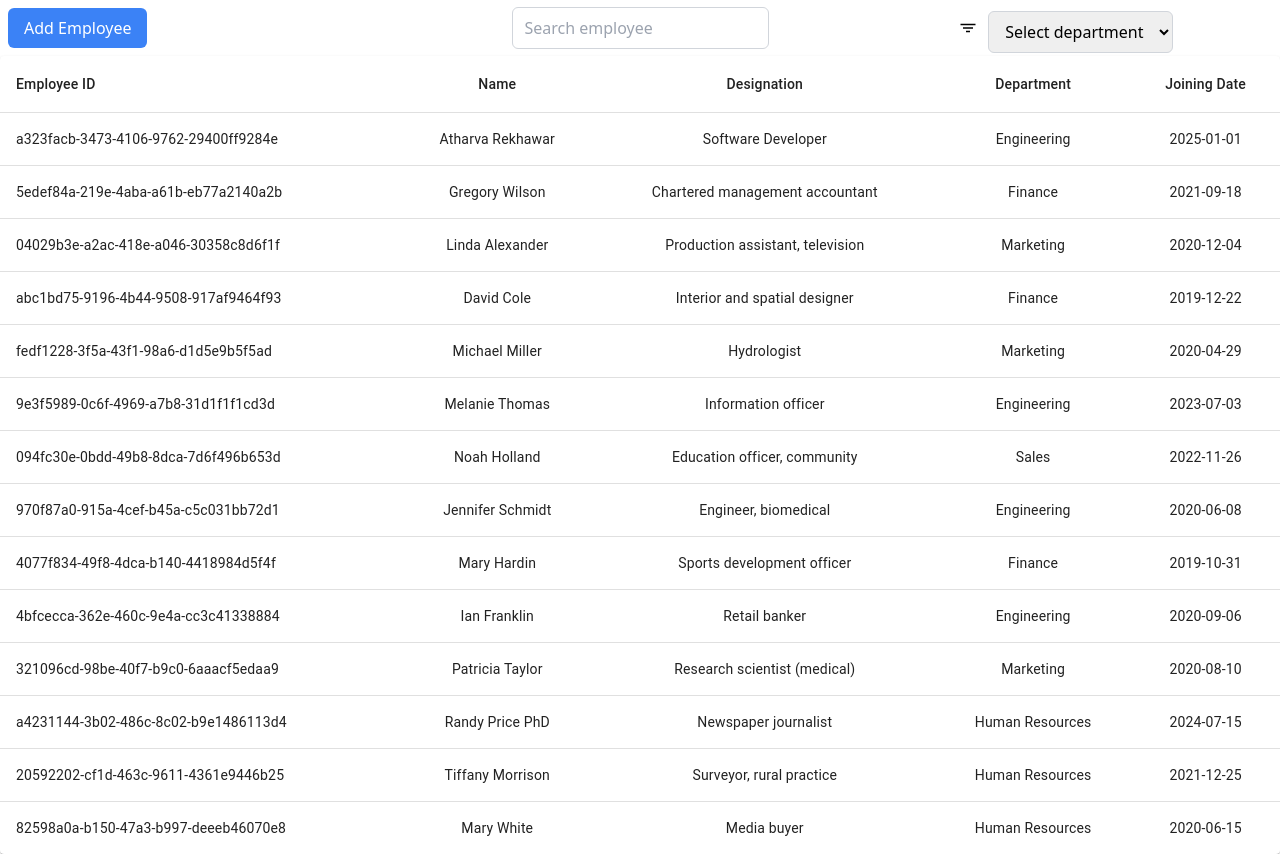
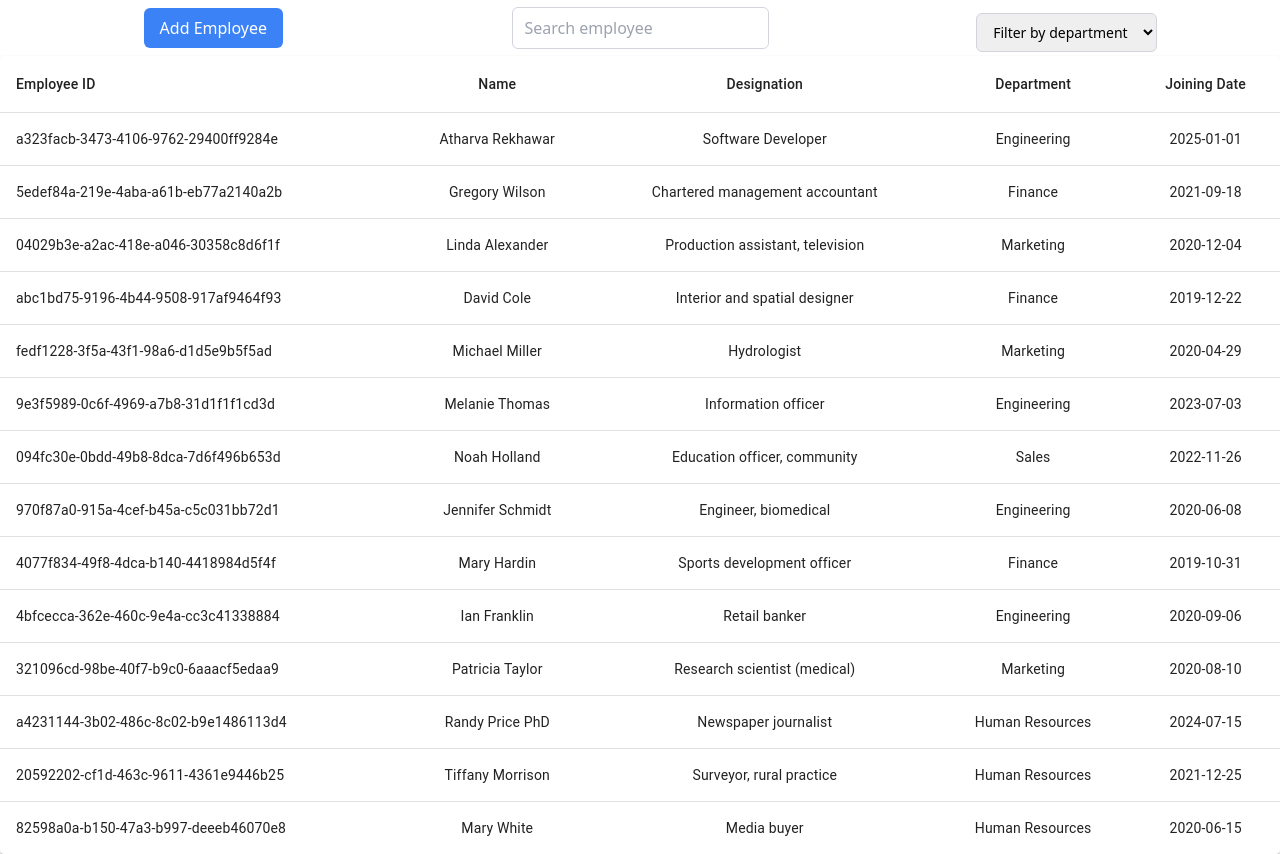
Before and after one commit to atharvarekhawar/Uptycs, a React (Vite) app: page / in a window 1280 px wide. Built offline with nearby package versions, Linux system fonts and the light colour scheme; data requests are answered from the project's data file.

Commit message:
small changes

```diff
--- a/db.json
+++ b/db.json
@@ -107,7 +107,7 @@
       "department": "Marketing",
       "joiningDate": "2020-08-10",
       "salary": "60392",
-      "email": "navarrorobert@yahoo.com",
+      "email": "navarrorobert@yahoocom",
       "phoneNumber": "(117)831-1201x679"
     },
     {
--- a/package.json
+++ b/package.json
@@ -4,7 +4,7 @@
   "version": "0.0.0",
   "type": "module",
   "scripts": {
-    "dev": "vite",
+    "dev": "concurrently \"vite\" \"npx json-server db.json\"",
     "build": "vite build",
     "lint": "eslint .",
     "preview": "vite preview"
@@ -27,6 +27,7 @@
     "@types/react-dom": "^18.3.0",
     "@vitejs/plugin-react": "^4.3.2",
     "autoprefixer": "^10.4.20",
+    "concurrently": "^9.0.1",
     "eslint": "^9.11.1",
     "eslint-plugin-react": "^7.37.0",
     "eslint-plugin-react-hooks": "^5.1.0-rc.0",
--- a/src/components/AddEmployeeButton.jsx
+++ b/src/components/AddEmployeeButton.jsx
@@ -18,12 +18,12 @@ const AddEmployeeButton = () => {
 
   const handleInputChange = (e) => {
     const { name, value } = e.target;
-      setFormData((prevState) => {
-          return {
-              ...prevState,
-              [name]: value
-          }
-      });
+    setFormData((prevState) => {
+      return {
+        ...prevState,
+        [name]: value,
+      };
+    });
   };
 
   const HandleSubmit = async (e) => {
@@ -49,7 +49,7 @@ const AddEmployeeButton = () => {
   };
 
   return (
-    <div className="w-1/3">
+    <div className="w-1/3 flex justify-center items-center">
       {isOpen && (
         <div className="fixed inset-0 flex items-center justify-center bg-black bg-opacity-50">
           <div className="relative bg-white rounded-md shadow-lg p-6 w-96">
--- a/src/components/EmployeeDetails.jsx
+++ b/src/components/EmployeeDetails.jsx
@@ -243,13 +243,13 @@ const EmployeeDetails = () => {
 
             <div className="w-full flex gap-2 justify-around mt-3">
               <div
-                className="bg-red-600 p-2 rounded-md text-white cursor-pointer "
+                className="w-20 bg-red-600 p-2 rounded-md text-white cursor-pointer text-center "
                 onClick={HandleDelete}
               >
                 Yes
               </div>
               <div
-                className="bg-emerald-600 p-2 rounded-md text-white cursor-pointer "
+                className=" w-20 bg-emerald-600 p-2 rounded-md text-white cursor-pointer text-center "
                 onClick={() => setConfirmDelete(false)}
               >
                 No
--- a/src/components/Home.jsx
+++ b/src/components/Home.jsx
@@ -12,8 +12,6 @@ import axios from "axios";
 import AddEmployeeButton from "./AddEmployeeButton";
 import { useEffect, useState } from "react";
 import { useNavigate } from "react-router-dom";
-
-import { IoFilterSharp } from "react-icons/io5";
 
 export default function Home() {
   const [data, setData] = useState([]);
@@ -107,9 +105,8 @@ export default function Home() {
             className="border border-gray-300 rounded-md px-3 py-2"
           />
         </div>
-        <div className="w-1/3 relative flex gap-3 justify-center items-center ">
-          <IoFilterSharp className="cursor-pointer" width={24} />
-          <div className=" mt-2">
+        <div className="w-1/3 flex gap-4 justify-center items-center ">
+          <div className="w-fit text-sm mt-2">
             <select
               id="department"
               name="department"
@@ -119,7 +116,7 @@ export default function Home() {
               }}
               className="w-full border border-gray-300 rounded-md px-3 py-2 cursor-pointer"
             >
-              <option value="">Select department</option>
+              <option value="">Filter by department</option>
               <option value="Engineering">Engineering</option>
               <option value="Marketing">Marketing</option>
               <option value="Sales">Sales</option>
--- a/src/components/filterEmployee.jsx
+++ /dev/null
@@ -1,8 +0,0 @@
-
-const filterEmployee = () => {
-  return (
-    <div>filterEmployee</div>
-  )
-}
-
-export default filterEmployee
--- a/src/components/searchEmployee.jsx
+++ /dev/null
@@ -1,7 +0,0 @@
-const searchEmployee = () => {
-  return (
-    <div>searchEmployee</div>
-  )
-}
-
-export default searchEmployee
```
Also changed, not shown: 1 other file (tests, documents, lock files or other folders).
